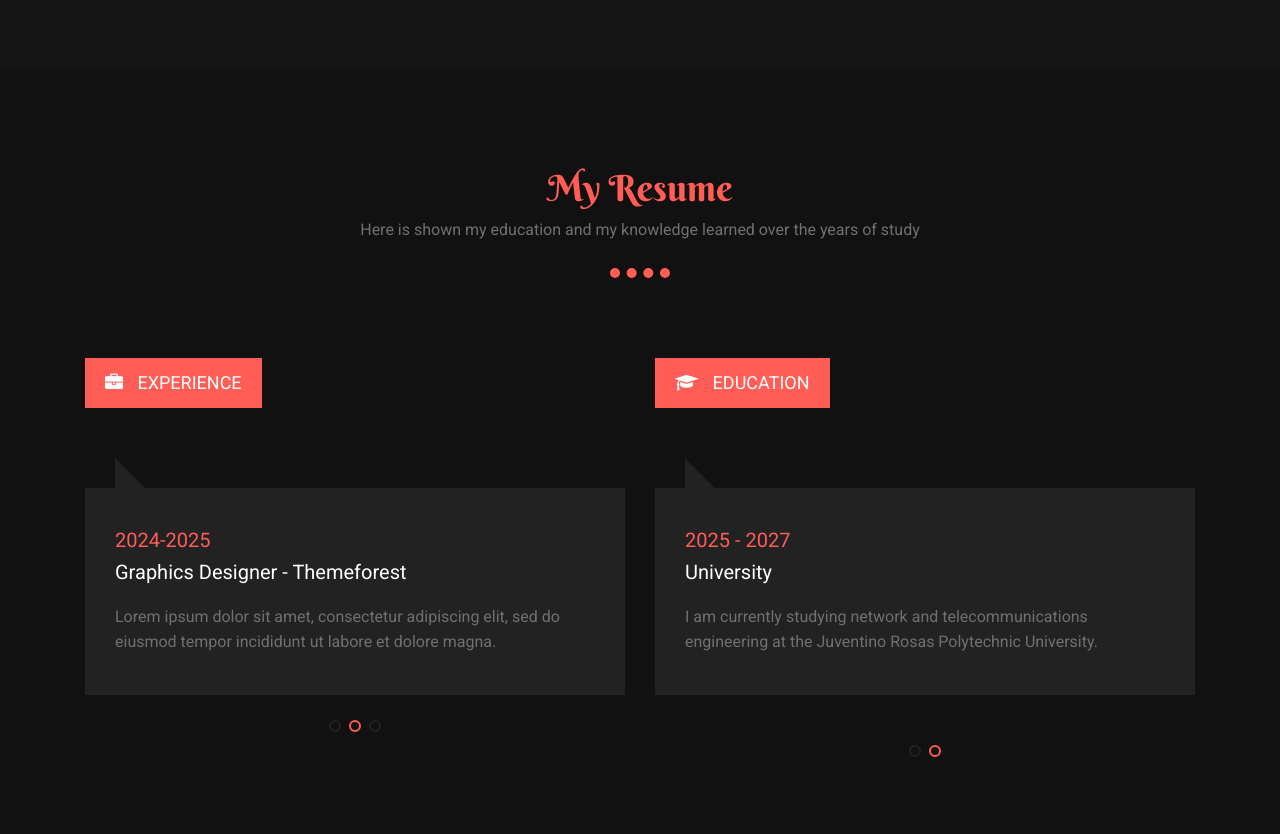
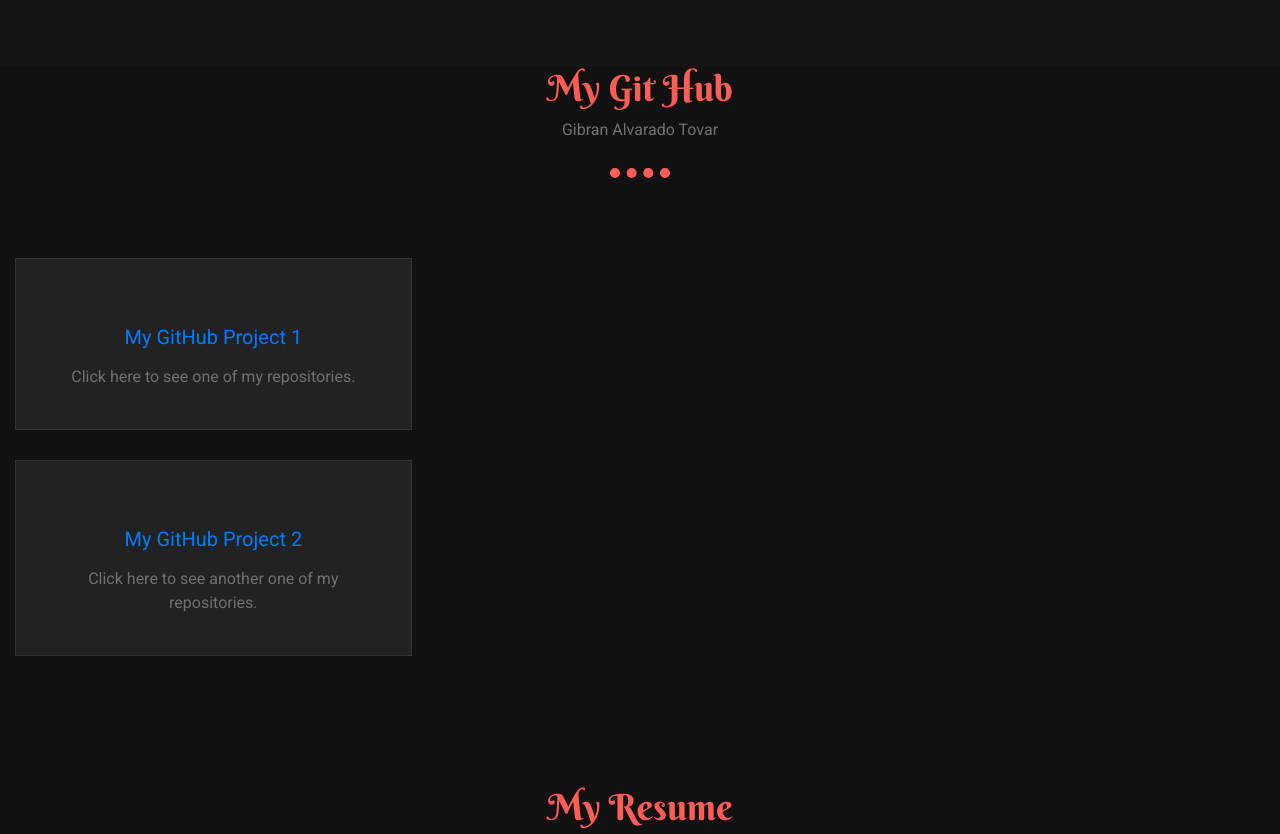
Before and after one commit to Gibran-AT21/GibranAT21.github.io, a plain HTML site: page index.html in a window 1280 px wide. Shown: the part 2429-3263 px from the top of the page. Drawn offline with Linux system fonts and the light colour scheme.

Commit message:
link de github
Del 253-283

```diff
--- a/index.html
+++ b/index.html
@@ -249,6 +249,38 @@
 		</div>
 	</section>
 	<!-- Services Section Ends -->
+
+		<!-- Section title start -->
+<div class="section-title">
+    <h2>My Git Hub</h2>
+    <p>Gibran Alvarado Tovar </p>
+</div>
+<!-- Section title end -->
+
+    <div class="col-md-4">
+        <!-- GitHub Repository 1 -->
+        <div class="service-single wow fadeInUp" data-wow-delay="2.1s">
+            <div class="icon-box">
+                <i class="flaticon-github"></i>
+            </div>
+            <h3><a href="https://github.com/Gibran-AT21/GibranProFinalST.git" target="_blank">My GitHub Project 1</a></h3>
+            <p>Click here to see one of my repositories.</p>
+        </div>
+        <!-- GitHub Repository 1 End -->
+    </div>
+
+    <div class="col-md-4">
+        <!-- GitHub Repository 2 -->
+        <div class="service-single wow fadeInUp" data-wow-delay="2.4s">
+            <div class="icon-box">
+                <i class="flaticon-github"></i>
+            </div>
+            <h3><a href="https://github.com/Gibran-AT21/Markdown.git" target="_blank">My GitHub Project 2</a></h3>
+            <p>Click here to see another one of my repositories.</p>
+        </div>
+        <!-- GitHub Repository 2 End -->
+    </div>
+</div>
 
 	<!-- My Resume Section Starts -->
 	<section class="my-resume" id="resume">
```
